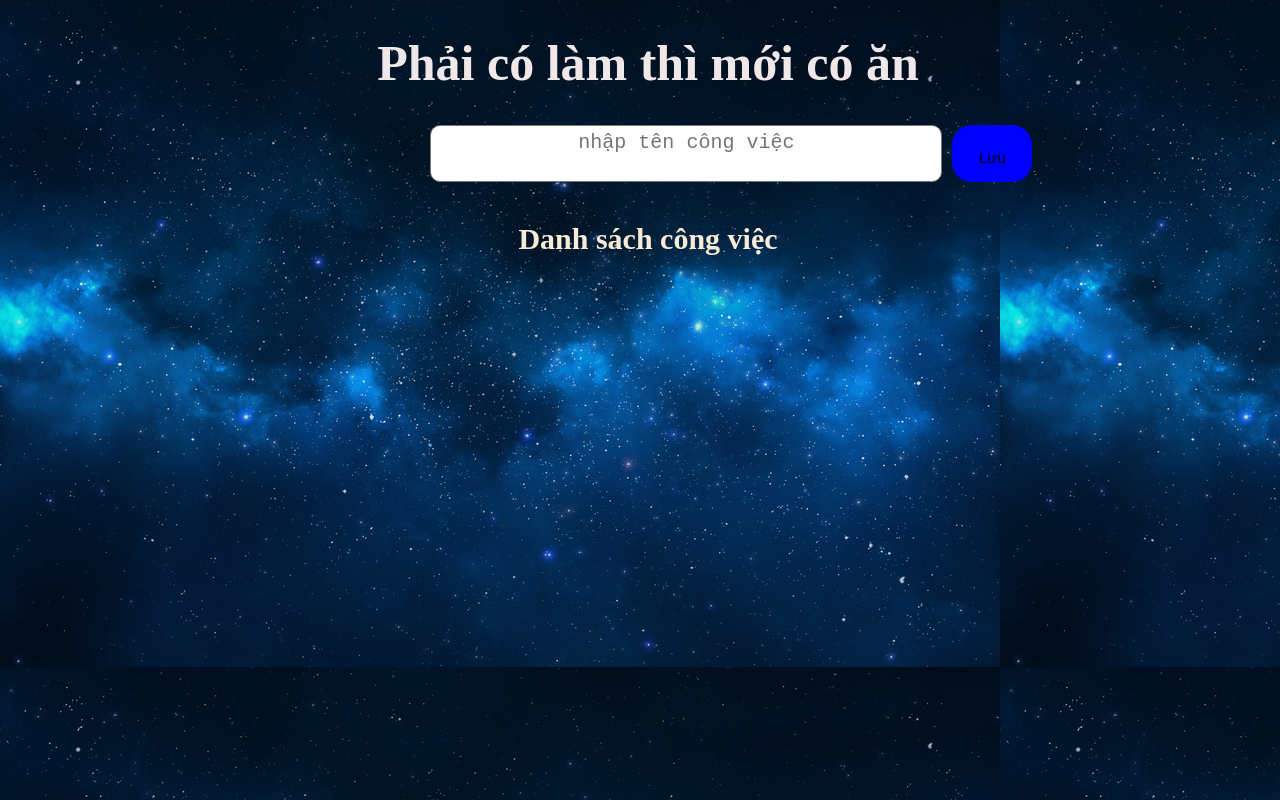
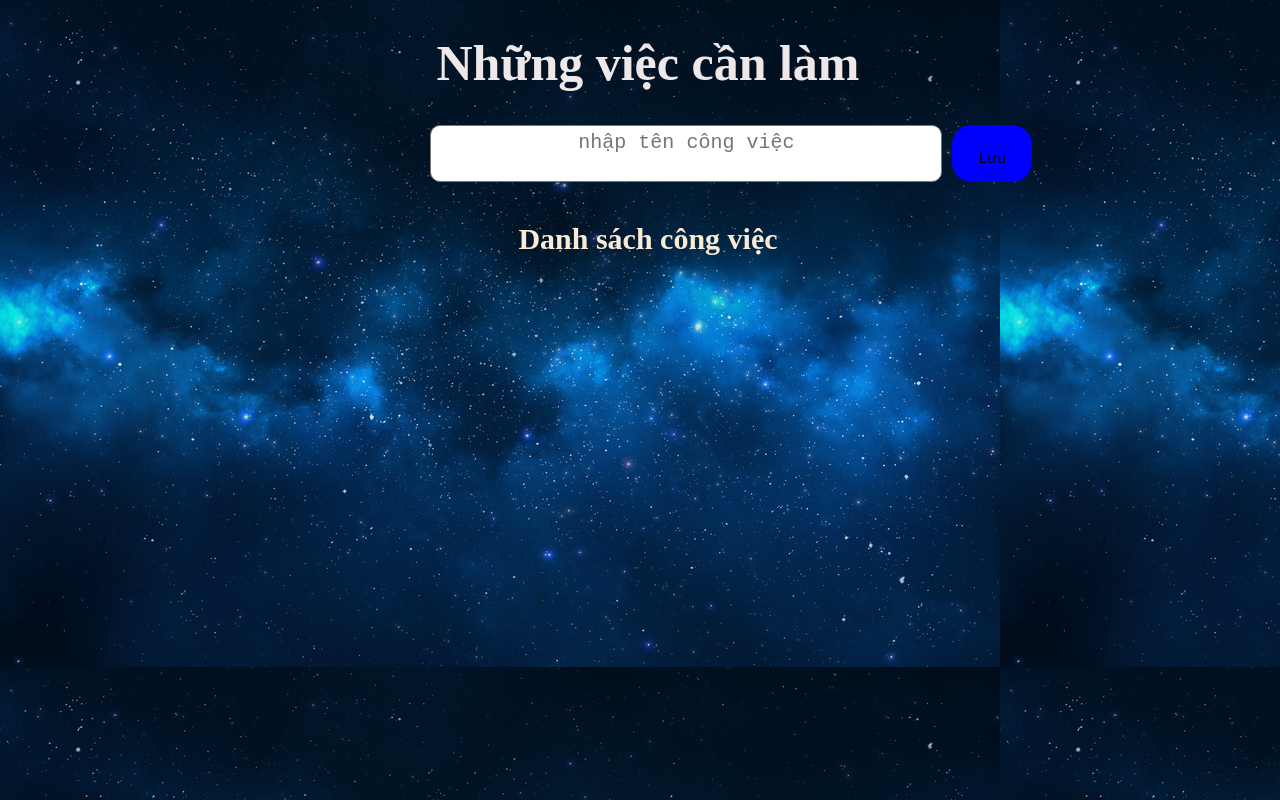
Before and after one commit to nguyenanhvo27/todoList-localstorage, a plain HTML site: page index.html in a window 1280 px wide. Drawn offline with Linux system fonts and the light colour scheme.

Commit message:
Update index.html

```diff
--- a/index.html
+++ b/index.html
@@ -9,7 +9,7 @@
     <title>todo list</title>
 </head>
 <body>
-    <h1>Phải có làm thì mới có ăn</h1>
+    <h1>Những việc cần làm</h1>
 
     <div class="form-controll">
         <textarea class="content" id ="content" placeholder="nhập tên công việc"></textarea>
```
